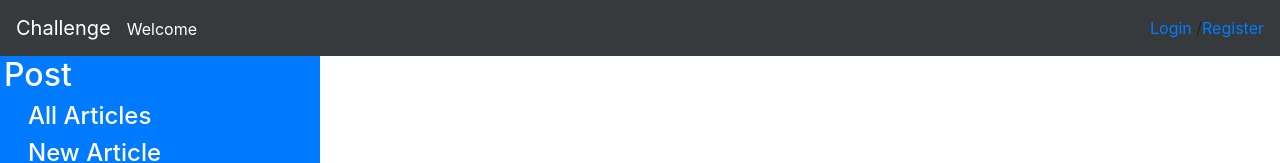
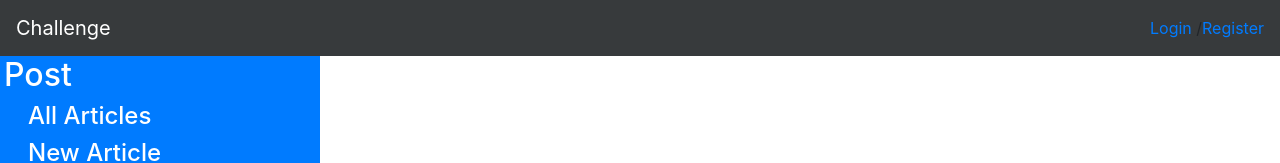
Before and after one commit to saeed-asghari/ReactProject, a React (Create React App) app in the folder challenge/: page / in a window 1280 px wide. Shown: the top 163 px of the page. Built offline with nearby package versions, Linux system fonts and the light colour scheme.

Commit message:
fixed bug for show welcome in navbar

```diff
--- a/challenge/src/components/navBar.jsx
+++ b/challenge/src/components/navBar.jsx
@@ -11,7 +11,7 @@ const NavBar = ({ user }) => {
                 Challenge
               </NavLink>
             </span>
-            <span className="text-white">Welcome {user && user.username}</span>
+            <span className="text-white">{user && `Welcome ${user.username}`}</span>
           </div>
           <div id="navb" className="collapse navbar-collapse ">
             {!user && (
```
